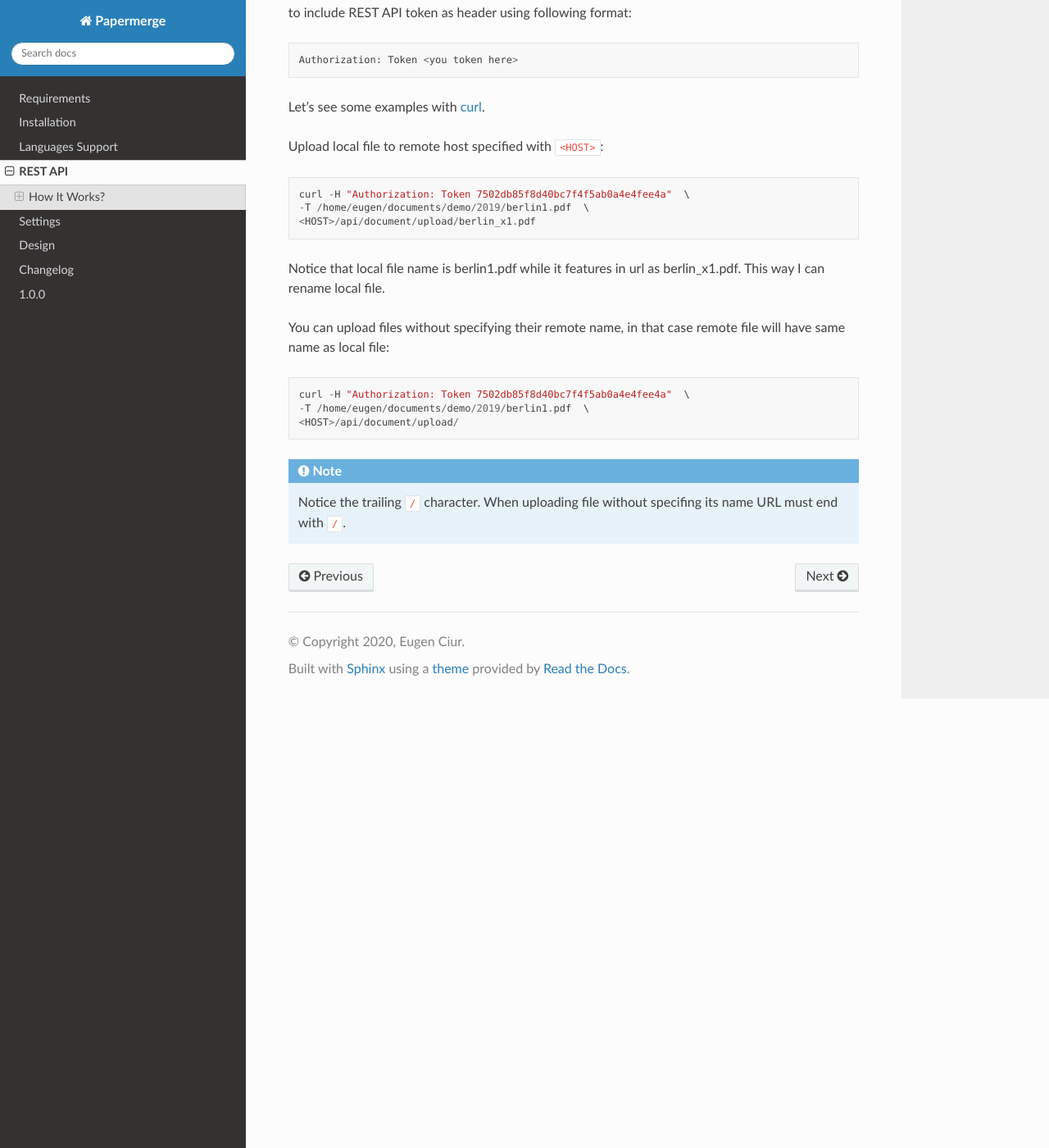
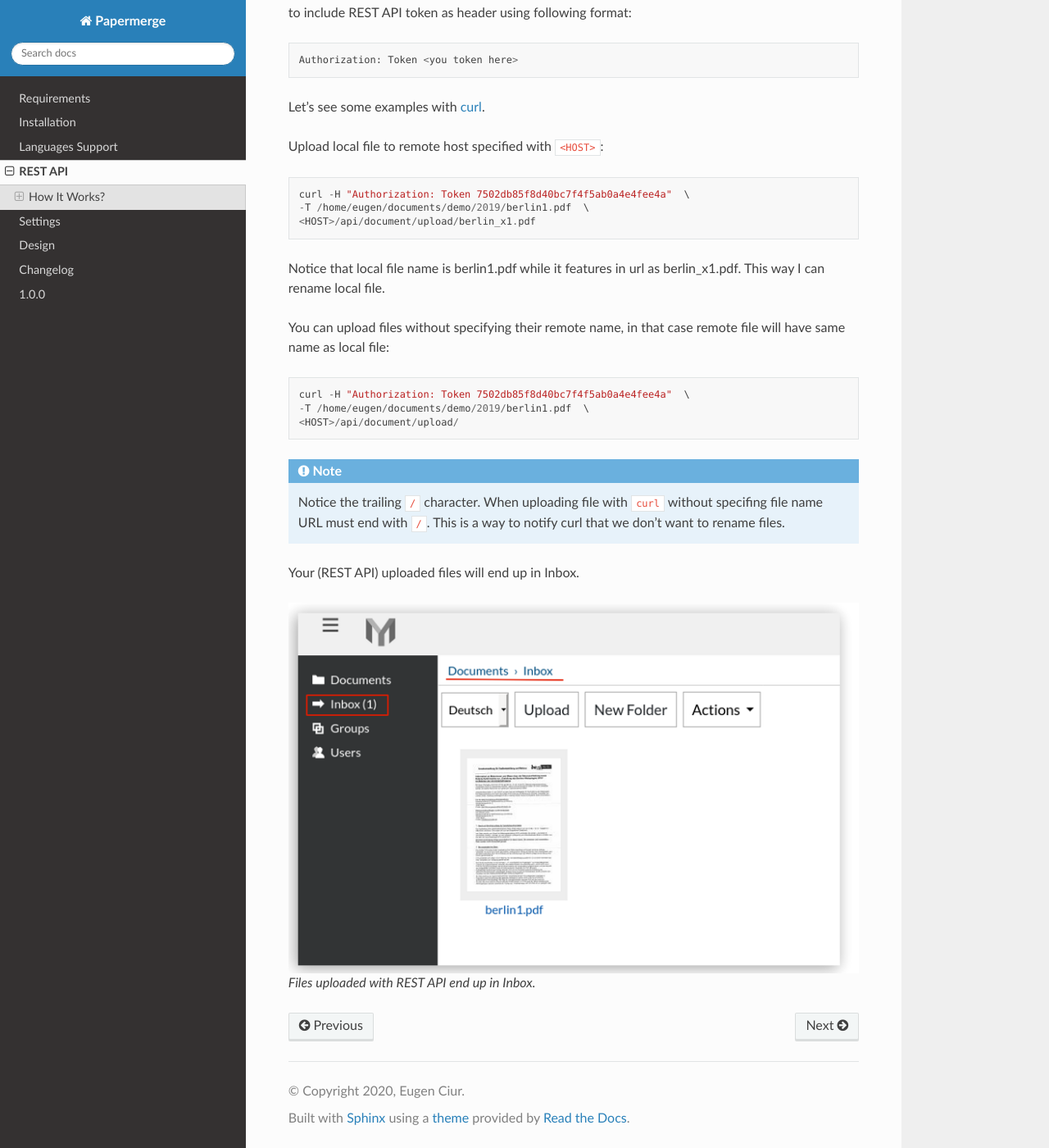
Before and after one commit to ciur/papermerge, a Sphinx documentation site: the page built from docs/source/rest_api.rst, in a window 1280 px wide and 1400 px high, scrolled down 2679 px. Shown: the whole window at 82% size. Built offline with Sphinx 7.4.7 and the Read the Docs theme 2.0.0, drawn with Linux system fonts in a browser that asks for light colours.

Commit message:
Documentation about REST API file uploads

```diff
--- a/docs/source/rest_api.rst
+++ b/docs/source/rest_api.rst
@@ -80,4 +80,10 @@
 
 .. note::
 
-    Notice the trailing ``/`` character. When uploading file without specifing its name URL must end with ``/``.
+    Notice the trailing ``/`` character. When uploading file with ``curl`` without specifing file name URL must end with ``/``. This is a way to notify curl that we don't want to rename files.
+
+Your (REST API) uploaded files will end up in Inbox.
+
+.. figure:: img/04_inbox.png
+
+    Files uploaded with REST API end up in Inbox.
```
Also changed, not shown: docs/source/img/04_inbox.png (added).
